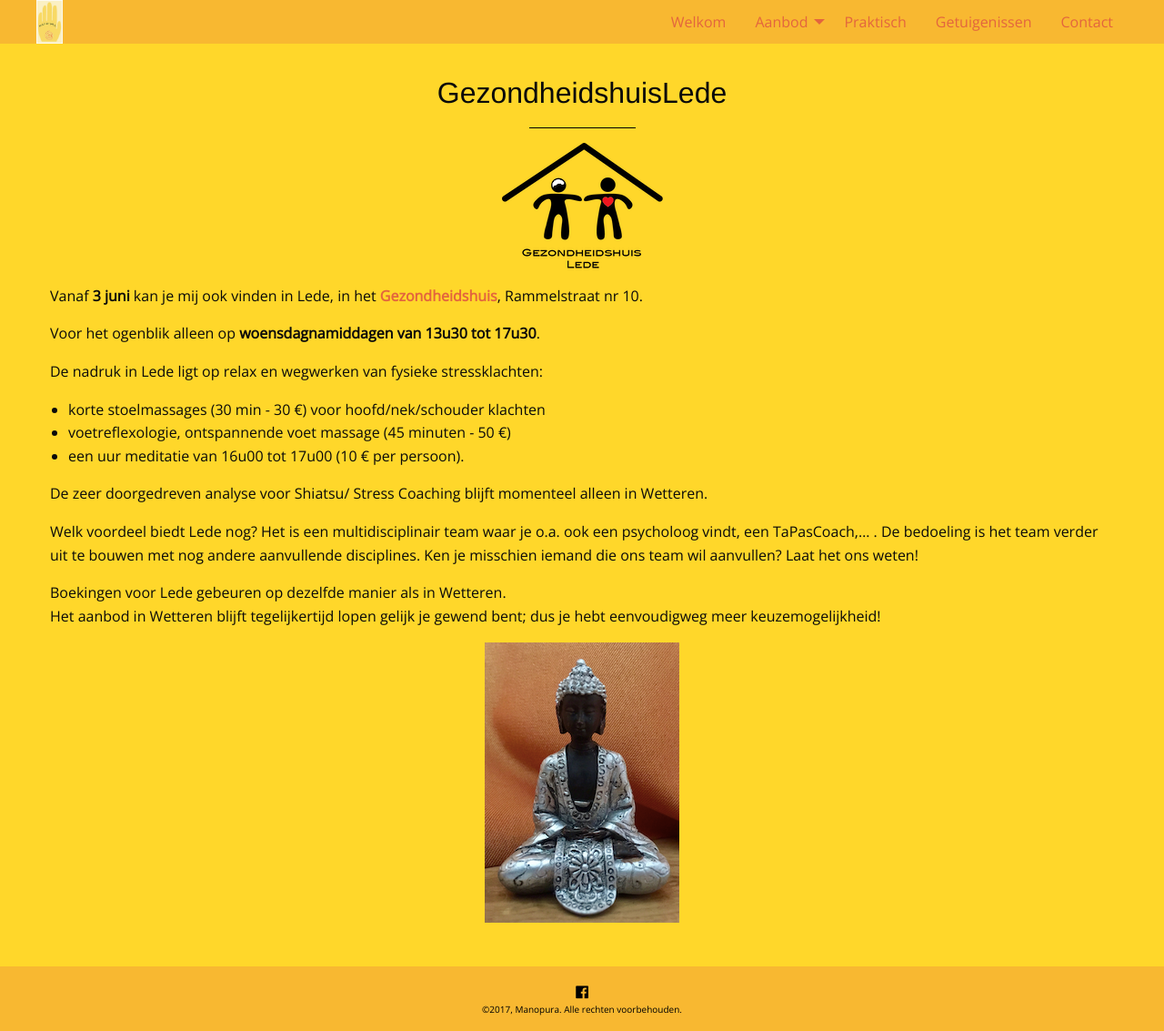
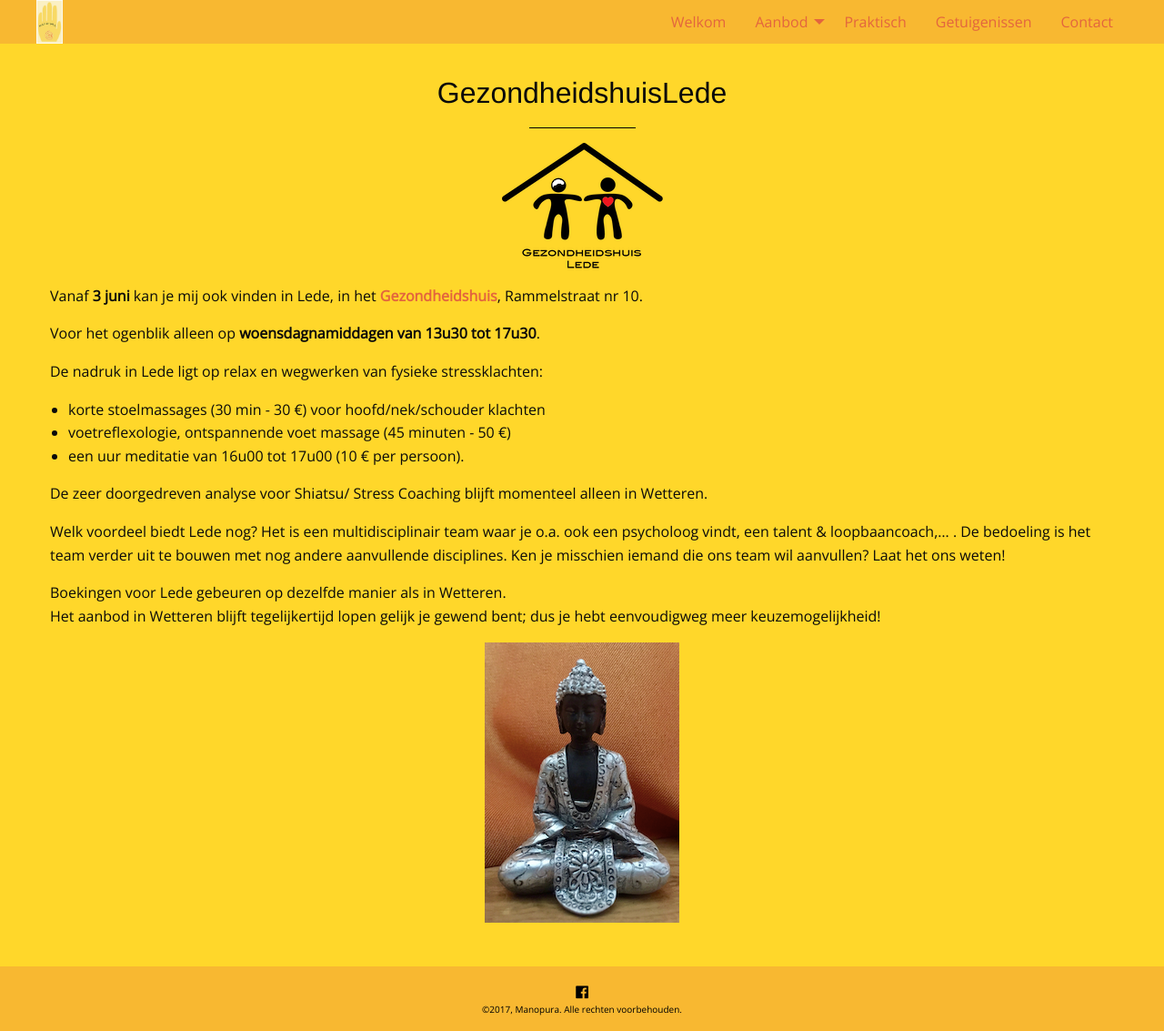
Before and after one commit to manopura/manopura.github.io, a Jekyll site: the page built from gezondheidshuislede.md, in a window 1280 px wide. Shown: the whole page at 91% size. Built offline with Jekyll 4.4.1, drawn with Linux system fonts in a browser that asks for light colours; nearby versions of some CDN libraries; our own code applies the rules of GitHub Pages for plain Markdown files.

Commit message:
Update gezondheidshuislede.md

```diff
--- a/gezondheidshuislede.md
+++ b/gezondheidshuislede.md
@@ -23,7 +23,7 @@ De nadruk in Lede ligt op relax en wegwerken van fysieke stressklachten:
 
 De zeer doorgedreven analyse voor Shiatsu/ Stress Coaching blijft momenteel alleen in Wetteren.
 
-Welk voordeel biedt Lede nog? Het is een multidisciplinair team waar je o.a. ook een psycholoog vindt, een TaPasCoach,… . De bedoeling is het team verder uit te bouwen met nog andere aanvullende disciplines. Ken je misschien iemand die ons team wil aanvullen? Laat het ons weten!
+Welk voordeel biedt Lede nog? Het is een multidisciplinair team waar je o.a. ook een psycholoog vindt, een talent & loopbaancoach,… . De bedoeling is het team verder uit te bouwen met nog andere aanvullende disciplines. Ken je misschien iemand die ons team wil aanvullen? Laat het ons weten!
 
 
 Boekingen voor Lede gebeuren op dezelfde manier als in Wetteren.
```
